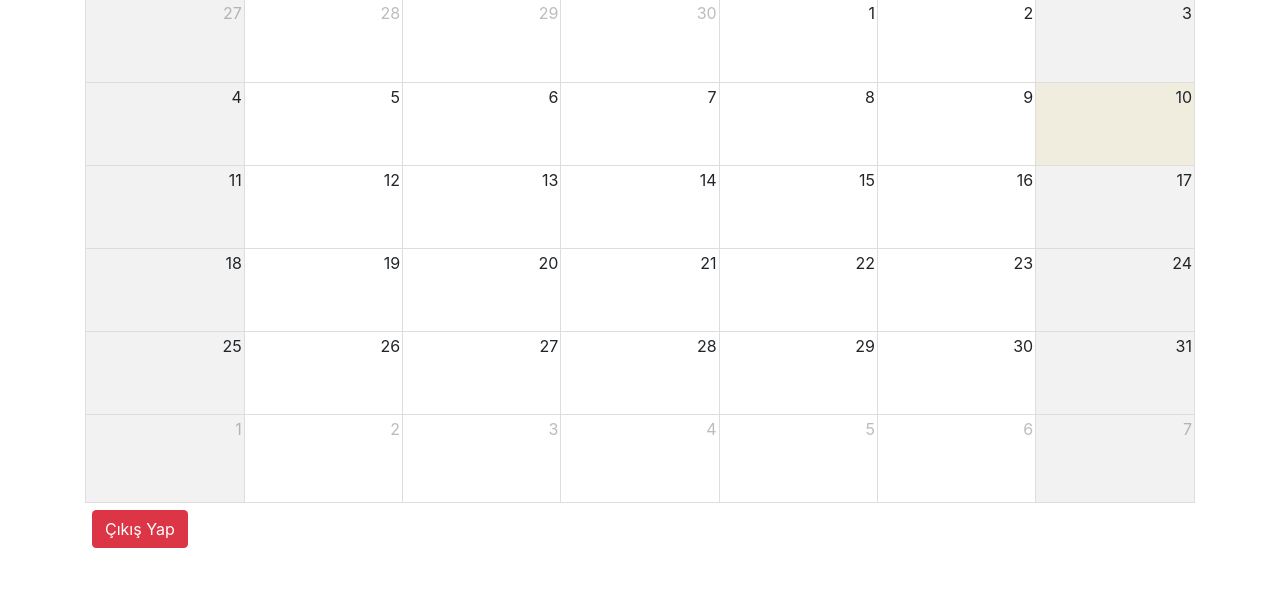
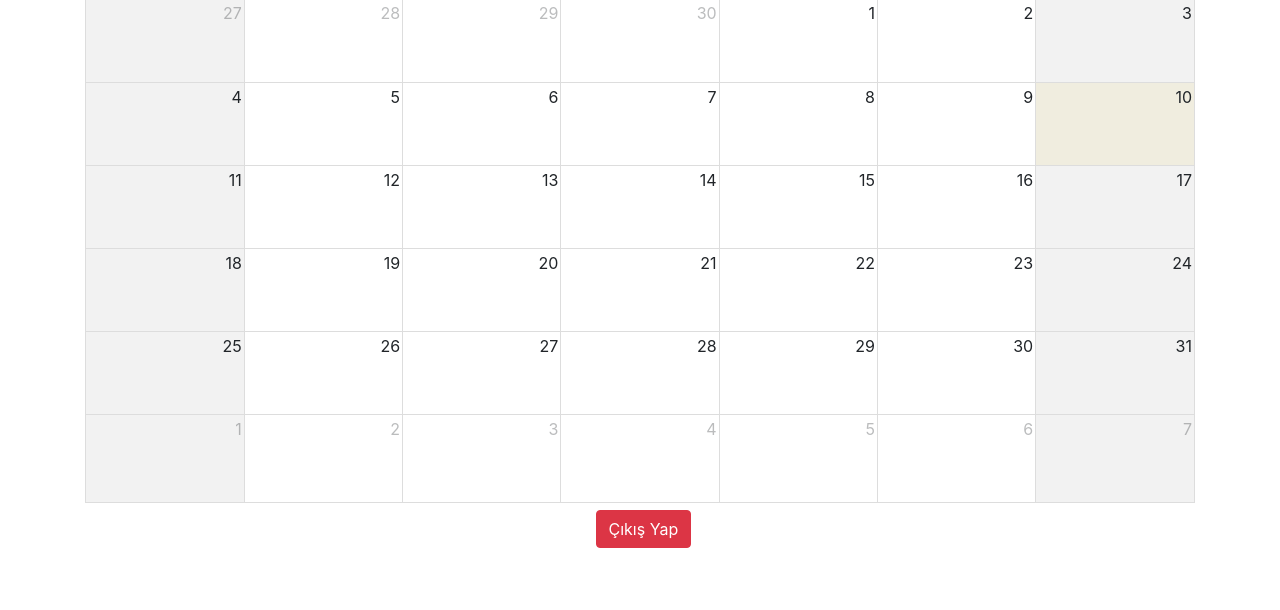
Before and after one commit to ByCyanid/php-calendar, a PHP site: page / in a window 1280 px wide. Shown: the part 107-717 px from the top of the page. Run offline with PHP 8.4, Linux system fonts and the light colour scheme; a user stored in the database is signed in; data that the repository does not hold is empty; some libraries are stand-ins or nearby versions.

Commit message:
Update index.php

```diff
--- a/index.php
+++ b/index.php
@@ -230,7 +230,7 @@ if(!$_SESSION['id']){
 			</div>
 		  </div>
 		</div>
-		<div class="container" style="width:100%; top: 620px; left:1150px; padding:7px;">
+		<div class="container" style=" width: 103px; height: 100px; padding:7px;">
 			<div class="row">
 				<div class="col-md-4">
 					<form action="cik.php" method="POST" id="frmcik">
```
